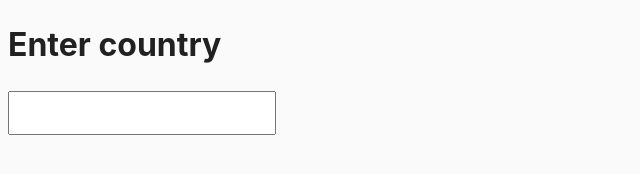
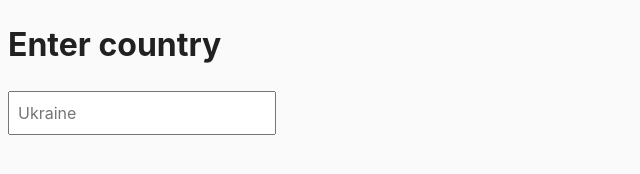
Before and after one commit to Elegantniy/goit-js-hw-10, a website built with Parcel: page src/index.html in a window 1280 px wide. Shown: the full height of the page, 0-640 px from the left. Built offline with nearby package versions, Linux system fonts and the light colour scheme.

Commit message:
Update index.html

```diff
--- a/src/index.html
+++ b/src/index.html
@@ -8,7 +8,7 @@
   </head>
   <body>
     <h1>Enter country</h1>
-    <input type="text" id="search-box" />
+    <input type="text" id="search-box" placeholder="Ukraine" />
     <ul class="country-list"></ul>
     <div class="country-info"></div>
 
```
